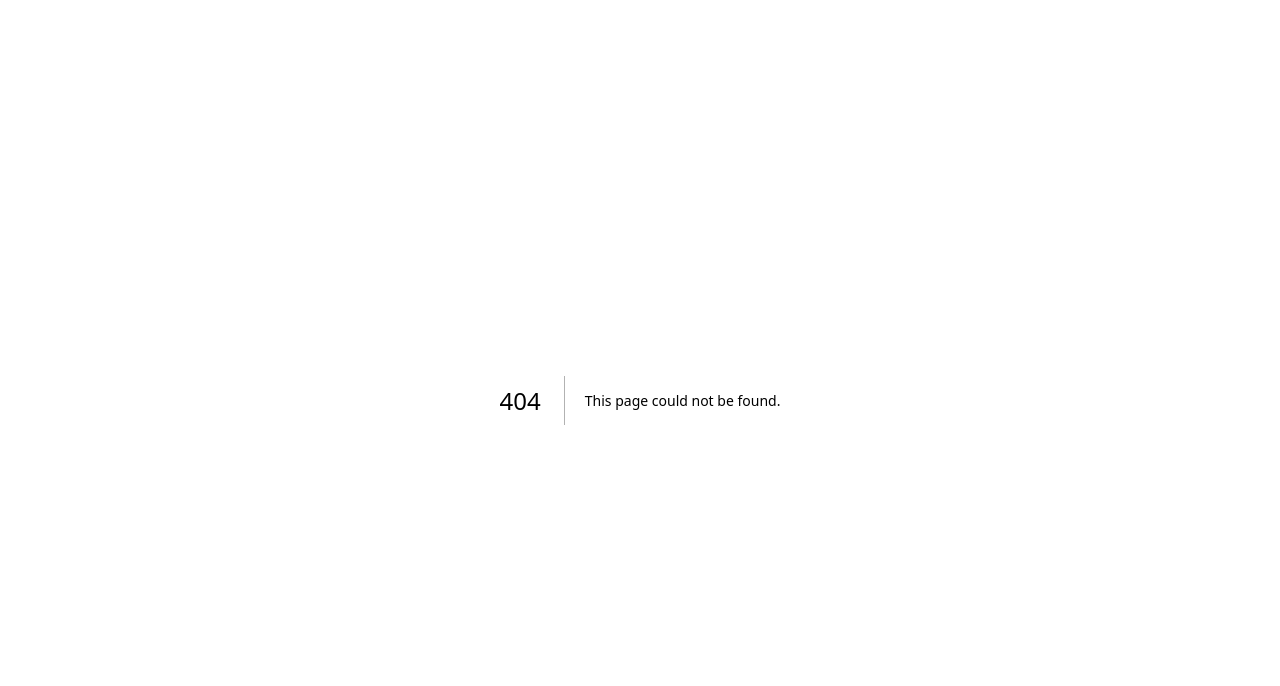
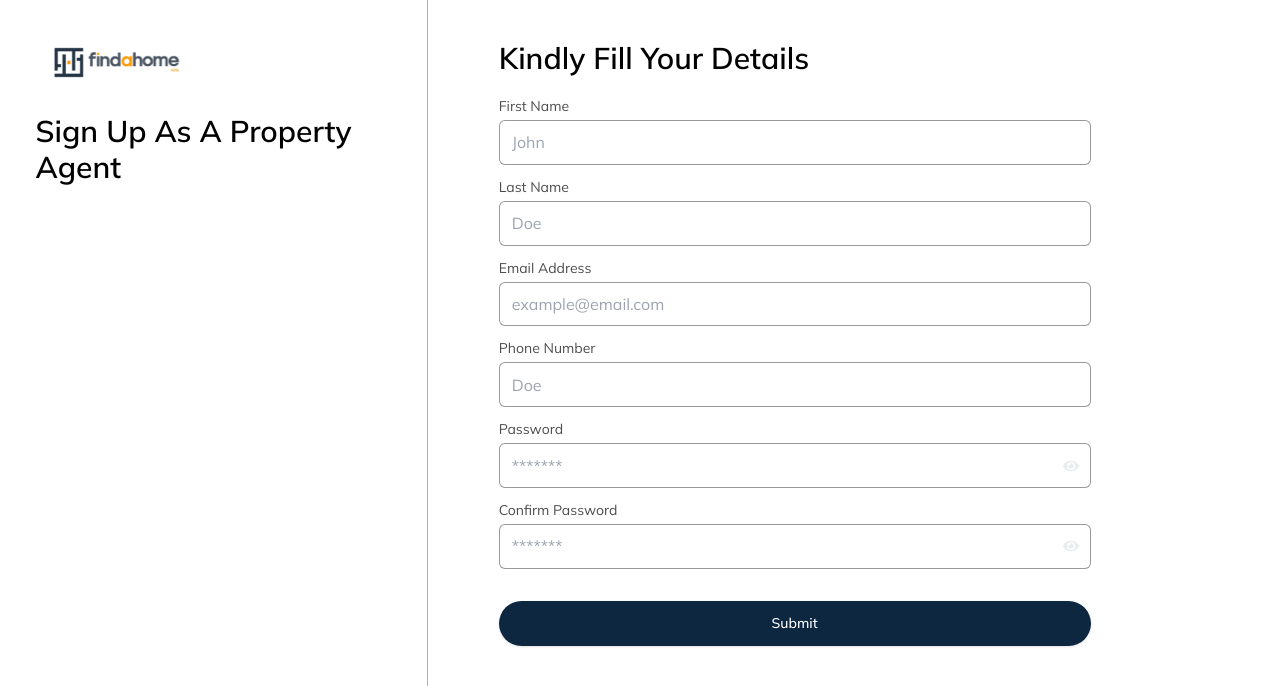
Before and after one commit to FindaHomeF/fhflandingpage, a Next.js app: page /auth/agent-auth in a window 1280 px wide. Before the commit this address had no page. Shown: the top 686 px of the page. Built offline with nearby package versions, Linux system fonts and the light colour scheme; a web font is replaced by a local one.

Commit message:
auth-inner

```diff
--- /dev/null
+++ b/src/app/auth/agent-auth/page.jsx
@@ -0,0 +1,13 @@
+import SignUpForm from '@/app/components/auth/SignUpForm'
+
+const Agent = () => {
+  return (
+    <div className="w-full">
+        <SignUpForm
+            head={'Sign Up as a Property Agent'}
+        />
+    </div>
+  )
+}
+
+export default Agent
--- /dev/null
+++ b/src/app/auth/artisan-auth/page.jsx
@@ -0,0 +1,13 @@
+import SignUpForm from "../../components/auth/SignUpForm"
+
+const Artisan = () => {
+  return (
+    <div className="w-full">
+        <SignUpForm
+            head={'Sign Up as an Artisan'}
+        />
+    </div>
+  )
+}
+
+export default Artisan
--- /dev/null
+++ b/src/app/auth/student-auth/page.jsx
@@ -0,0 +1,13 @@
+import SignUpForm from '@/app/components/auth/SignUpForm'
+
+const Student = () => {
+  return (
+    <div className="w-full">
+        <SignUpForm
+            head={'Sign Up as a Student'}
+        />
+    </div>
+  )
+}
+
+export default Student
--- a/src/app/components/auth/Login.jsx
+++ b/src/app/components/auth/Login.jsx
@@ -33,7 +33,7 @@ const Login = () => {
             </div>
 
             <div className='space-y-7 w-full'>
-                <div className="signinhead text-center space-y-3">
+                <div className="signinhead text-center space-y-2">
                     <h3 className='sign-head'>Sign in to FHF</h3>
                     <p className='sign-para text-gray'>Continue with Find-a-Home FUTA</p>
                 </div>
@@ -60,7 +60,7 @@ const Login = () => {
                         <div className='flex-itc-jub'>
                             <div>
                                 <div className='flex-itc gap-x-2'>
-                                    <input type="checkbox" name="" id="" className=''/>
+                                    <input type="checkbox" name="" id="" className='cursor-pointer'/>
                                     <h6 className='text-black/70 text-sm'>Remember Me</h6>
                                 </div>
 
--- a/src/app/components/auth/SignUp.jsx
+++ b/src/app/components/auth/SignUp.jsx
@@ -1,3 +1,4 @@
+import Link from "next/link"
 import { UnlockBtn } from "../global/Buttons/ButtonGS"
 
 
@@ -10,7 +11,11 @@ const SignUp = () => {
             <div className="space-y-2">
                 <h3 className="sign-head">Sign Up as a Student</h3>
                 <p className="sign-para pb-2">Register as a student on Find-a-Home FUTA platform. Register and Upload all necessary requirements</p>
-            <div className="w-fit mx-auto"><UnlockBtn text={'Sign Up'} className={"px-6 font-semibold text-sm h-11"}/></div>
+                <Link href={'/auth/student-auth'}>
+                    <div className="w-fit mx-auto">
+                        <UnlockBtn text={'Sign Up'} className={"px-6 font-semibold text-sm h-11"}/>
+                    </div>
+                </Link>
             </div>
         </div>
 
@@ -18,7 +23,11 @@ const SignUp = () => {
             <div className="space-y-2">
                 <h3 className="sign-head">Sign Up as a Property Agent</h3>
                 <p className="sign-para pb-2">Register as a Property Agent on Find-a-Home FUTA platform. Register and Upload all necessary requirements</p>
-            <div className="w-fit mx-auto"><UnlockBtn text={'Sign Up'} className={"px-6 font-semibold text-sm h-11"}/></div>
+                <Link href={'/auth/agent-auth'}>
+                    <div className="w-fit mx-auto">
+                        <UnlockBtn text={'Sign Up'} className={"px-6 font-semibold text-sm h-11"}/>
+                    </div>
+                </Link>
             </div>
         </div>
 
@@ -26,7 +35,11 @@ const SignUp = () => {
             <div className="space-y-2">
                 <h3 className="sign-head">Sign Up as an Artisan</h3>
                 <p className="sign-para pb-2">Register as an Artsian on Find-a-Home FUTA platform. Register and Upload all necessary requirements</p>
-            <div className="w-fit mx-auto"><UnlockBtn text={'Sign Up'} className={"px-6 font-semibold text-sm h-11"}/></div>
+                <Link href={'/auth/artisan-auth'}>
+                    <div className="w-fit mx-auto">
+                        <UnlockBtn text={'Sign Up'} className={"px-6 font-semibold text-sm h-11"}/>
+                    </div>
+                </Link>
             </div>
         </div>
 
--- /dev/null
+++ b/src/app/components/auth/SignUpForm.jsx
@@ -0,0 +1,125 @@
+'use client'
+import Image from 'next/image';
+import { useForm } from 'react-hook-form'
+import Logo from "/public/Logo/Logosvg.svg"
+import { FaEye } from 'react-icons/fa';
+import { Button } from '@/components/ui/button';
+
+
+
+const SignUpForm = ({head}) => {
+    const {
+        register,
+        control,
+        setValue,
+        handleSubmit,
+        formState:{errors},
+    } = useForm();
+
+    const handleRuns = (data) =>{
+        e.preventDefault();
+        console.log(data)
+    }
+
+  return (
+    <div>
+        <div className='flex h-screen'>
+            <div className='w-2/6'>
+                <div className='w-5/6 mx-auto py-10'>
+                    <div className='w-full space-y-7'>
+                        <div className="logo w-fit h-[2.8rem]">
+                            <Image
+                                src={Logo}
+                                alt="fhflogo"
+                                width={200}
+                                height={54}
+                                className="w-full h-full object-cover"
+                            />
+                        </div>
+
+                        <h3 className='sign-head'>{head}</h3>
+
+                    </div>
+                </div>
+            </div>
+
+
+
+            <div className='w-4/6 border-l border-l-black/30 h-full'>
+                <div className='w-5/6 mx-auto py-10'>
+
+                    <div className='w-5/6 space-y-5'>
+                        <h3 className='sign-head'>Kindly fill your details</h3>
+
+
+                        <form className="w-full " control={control} onSubmit={handleSubmit((data)=>handleSignUp(data))} >
+                            <div className='w-full space-y-3 relative'>
+
+                                <div className='w-full'>
+                                    <label className='labels block text-sm text-black/70 pb-1'>First Name</label>
+                                    <input type={'text'} {...register("fname")}  className={`rounded-md border border-black/40 w-full h-[2.8rem] px-3  ${errors.fname && 'border-red-500 '}`} placeholder='John'/>
+                                    <label className={`text-red-500 text-xs text-right font-medium italic tracking-wide ${errors.fname && 'pt-1'}`}>
+                                            {/* {errors.email?.message}  */}
+                                    </label>
+                                </div>
+
+                                <div className='w-full'>
+                                    <label className='labels block text-sm text-black/70 pb-1'>Last Name</label>
+                                    <input type={'text'} {...register("lname")}  className={`rounded-md border border-black/40 w-full h-[2.8rem] px-3  ${errors.lname && 'border-red-500 '}`} placeholder='Doe'/>
+                                    <label className={`text-red-500 text-xs text-right font-medium italic tracking-wide ${errors.lname && 'pt-1'}`}>
+                                            {/* {errors.email?.message}  */}
+                                    </label>
+                                </div>
+
+                                <div className='w-full'>
+                                    <label className='labels block text-sm text-black/70 pb-1'>Email Address</label>
+                                    <input type={'email'} {...register("email")}  className={`rounded-md border border-black/40 w-full h-[2.8rem] px-3  ${errors.email && 'border-red-500 '}`} placeholder='example@email.com'/>
+                                    <label className={`text-red-500 text-xs text-right font-medium italic tracking-wide ${errors.email && 'pt-1'}`}>
+                                            {/* {errors.email?.message}  */}
+                                    </label>
+                                </div>
+
+                                <div className='w-full'>
+                                    <label className='labels block text-sm text-black/70 pb-1'>Phone Number</label>
+                                    <input type={'text'} {...register("lname")}  className={`rounded-md border border-black/40 w-full h-[2.8rem] px-3  ${errors.lname && 'border-red-500 '}`} placeholder='Doe'/>
+                                    <label className={`text-red-500 text-xs text-right font-medium italic tracking-wide ${errors.lname && 'pt-1'}`}>
+                                            {/* {errors.email?.message}  */}
+                                    </label>
+                                </div>
+
+                                <div className='w-full relative h-fit'>
+                                    <label className='labels block text-sm text-black/70 pb-1'>Password</label>
+                                    <div className='relative'>
+                                        <input type={'password'} {...register("password")}  className={`rounded-md border border-black/40 w-full h-[2.8rem] px-3 relative  ${errors.password && 'border-red-500 '}`} placeholder='*******'/>
+                                        <FaEye className=' text-base right-3 top-[50%] -translate-y-[50%] text-lightGray absolute cursor-pointer'/>
+                                    </div>
+                                    <label className={`text-red-500 text-xs text-right font-medium italic tracking-wide ${errors.password && 'pt-1'}`}>
+                                            {/* {errors.email?.message}  */}
+                                    </label>
+                                </div>
+
+                                <div className='w-full relative h-fit'>
+                                    <label className='labels block text-sm text-black/70 pb-1 relative'>Confirm Password</label>
+                                    <div className='relative'>
+                                        <input type={'password'} {...register("password")}  className={`rounded-md border border-black/40 w-full h-[2.8rem] px-3 relative  ${errors.password && 'border-red-500 '}`} placeholder='*******'/>
+                                        <FaEye className=' text-base right-3 top-[50%] -translate-y-[50%] text-lightGray absolute cursor-pointer'/>
+                                    </div>
+                                    <label className={`text-red-500 text-xs text-right font-medium italic tracking-wide ${errors.password && 'pt-1'}`}>
+                                            {/* {errors.email?.message}  */}
+                                    </label>
+                                </div>
+
+                                <div className='pt-5'>
+                                    <Button className="text-white text-sm h-[2.8rem] font-medium bg-primary w-full rounded-full">Submit</Button>
+                                </div>
+                            </div>
+                        </form>
+                    </div>
+                </div>
+            </div>
+        </div>
+    </div>
+  )
+}
+
+export default SignUpForm
```
Also changed, not shown: src/app/components/auth/Agent.jsx (deleted), src/app/components/auth/Artisan.jsx (deleted), src/app/components/auth/Student.jsx (deleted). Lines whose indentation alone changed are shown as unchanged.
